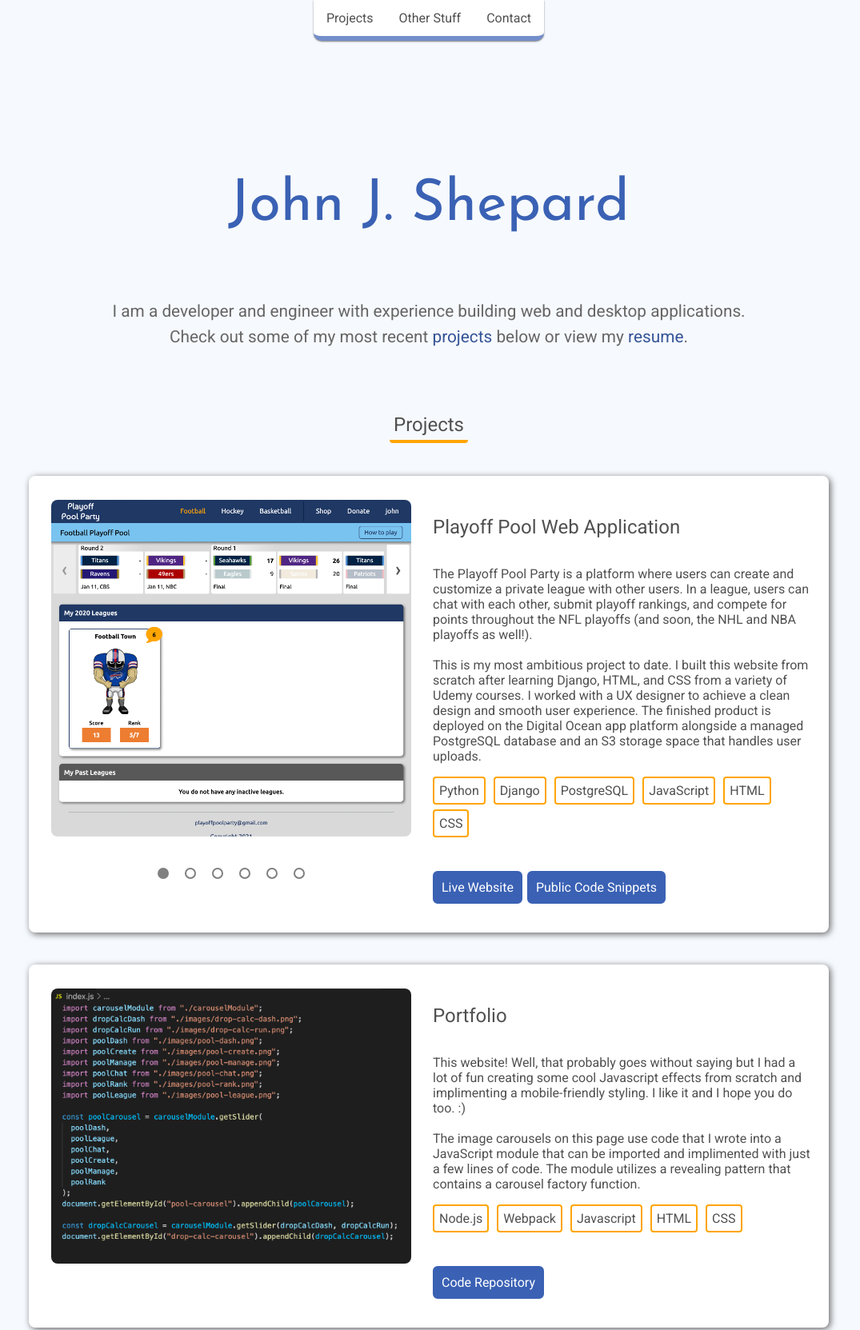
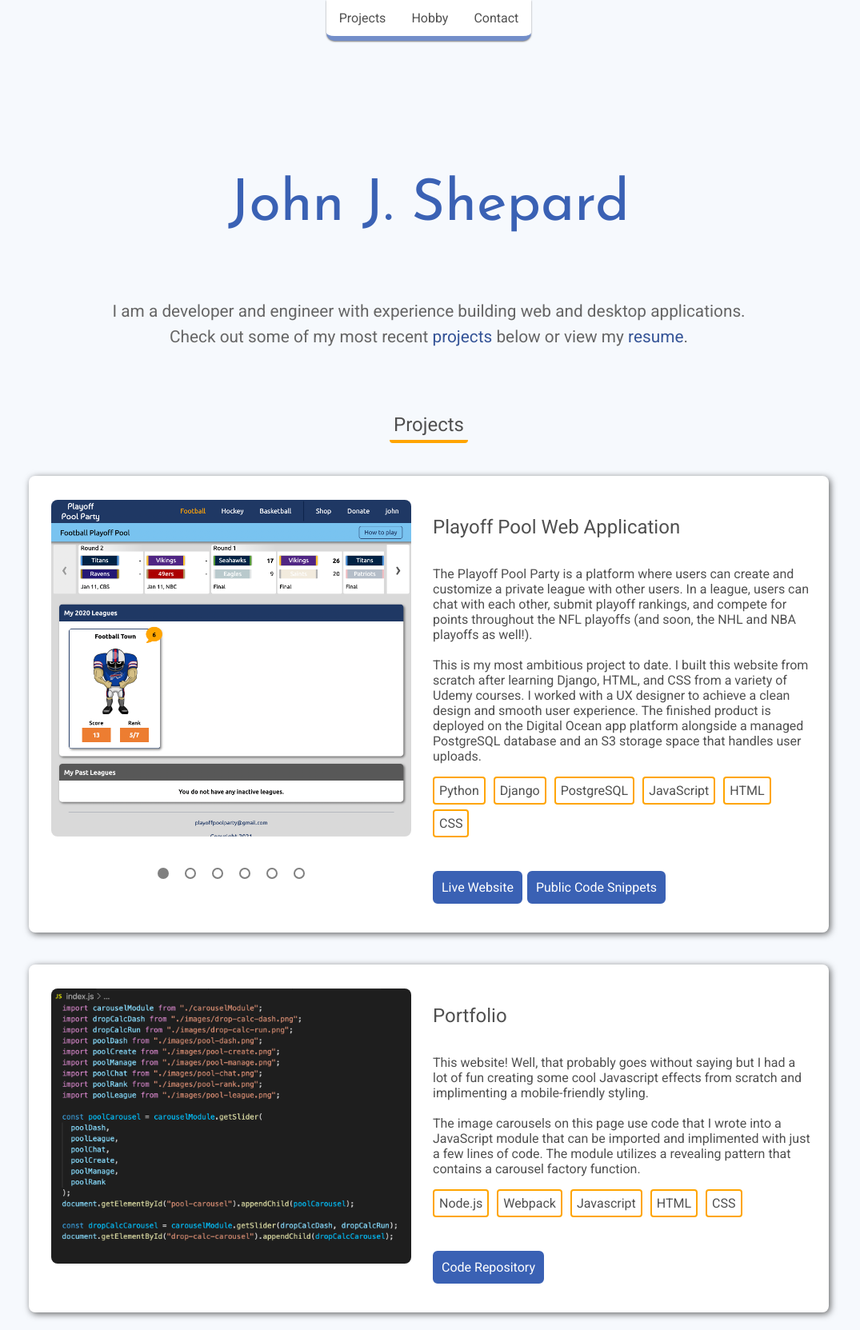
Before and after one commit to jjmakesthings/portfolio, a plain HTML site: page index.html in a window 1280 px wide. Shown: the top 1663 px of the page at 80% size, without its empty margins (104-1179 px from the left). Drawn offline with Linux system fonts and the light colour scheme.

Commit message:
Change other to hobby

```diff
--- a/index.html
+++ b/index.html
@@ -17,7 +17,7 @@
         <div id="nav-wrap">
             <nav id="topnav">
                 <a class="topnav__item" href="#main__a-projects">Projects</a>
-                <a class="topnav__item" href="#main__a-other">Other Stuff</a>
+                <a class="topnav__item" href="#main__a-other">Hobby</a>
                 <a class="topnav__item" href="#main__a-contact">Contact</a>
             </nav>
         </div>
@@ -59,7 +59,7 @@
                 <div class="project__content">
                     <div class="project__upper">
                         <h2>Portfolio</h2>
-                        <p>This website!  Well, that probably goes without saying but I had a lot of fun creating some cool Javascript effects from scratch and implimenting a mobile-friendly styling.  I like it and I hope you do too. :) <br><br>The image carousels on this page use code that I wrote into a JavaScript module that can be imported and implimented with just a few lines of code.  The module utilizes a revealing pattern that contains a carousel factory function.
+                        <p>This website!  Well, that probably goes without saying but I had a lot of fun creating some cool Javascript effects from scratch and implimenting a mobile-friendly styling.<br><br>The image carousels on this page use code that I wrote into a JavaScript module that can be imported and implimented with just a few lines of code.  The module utilizes a revealing pattern that contains a carousel factory function.
                         </p>
                         <div class="project__skills">
                             <span class="project__skill">Node.js</span>
@@ -122,13 +122,13 @@
 
         <div class="section">
             <a class="anchor" id='main__a-other'></a>
-            <h1 class="section__title"><span class="underline-title">Other Stuff</span></h1>
+            <h1 class="section__title"><span class="underline-title">Hobby</span></h1>
             <div class="project__container">
                 <div class="project__image" id="hobby-cnc-carousel">
                 </div>
                 <div class="project__content">
                     <div class="project__upper">
-                        <h2>Hobby CNC Shop</h2>
+                        <h2>CNC workshop</h2>
                         <p>I started exploring CNC woodwork in 2019 and have since produced a few projects with intricate designs and challenging tollerances.
                         </p>
                     </div>
```
